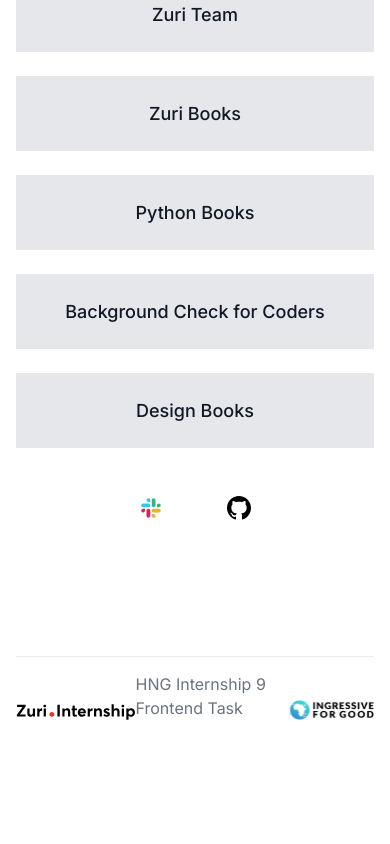
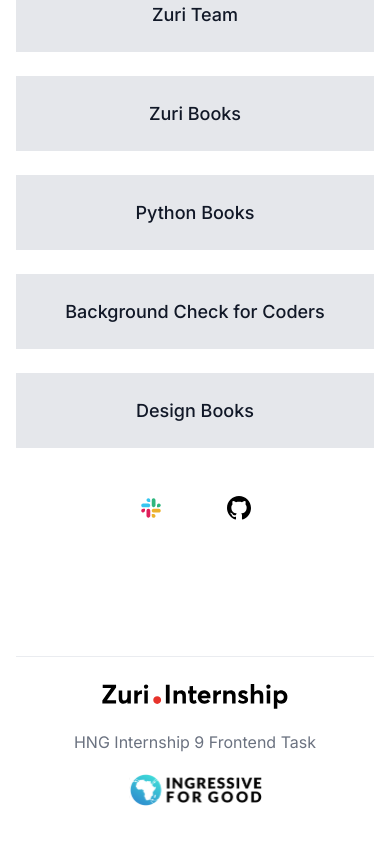
Before and after one commit to ScottDeev/HNGI9-Front-End-Stage-1-Task, a React (Vite) app in the folder linktree/: page / in a window 390 px wide. Shown: the part 426-1270 px from the top of the page. Before the commit the page ends 1200 px from the top, so only its background shows below. Built offline with nearby package versions, Linux system fonts and the light colour scheme.

Commit message:
finished with the responsiveness on mobile screen

```diff
--- a/linktree/src/components/Footer.jsx
+++ b/linktree/src/components/Footer.jsx
@@ -2,7 +2,7 @@ import zuriIcon from '../assets/zuri.svg'
 import i4gIcon from '../assets/I4G.svg'
 export default function Footer() {
   return (
-    <footer className='mt-[112px] flex flex-row items-end justify-between border-t border-[#EAECF0] h-[64px]'>
+    <footer className='mt-[112px] flex sm:flex-row flex-col sm:items-end items-center justify-between border-t border-[#EAECF0] sm:h-[64px] h-[150px] sm:pt-[0] pt-[20px]'>
       <div>
         <img src={zuriIcon} alt="zuriIcon" />
       </div>
```
